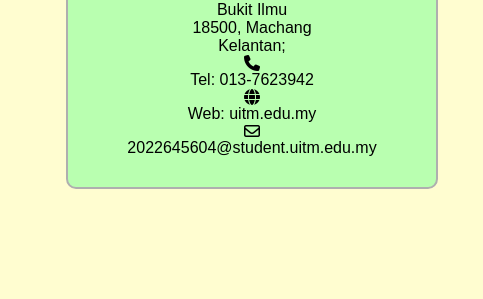
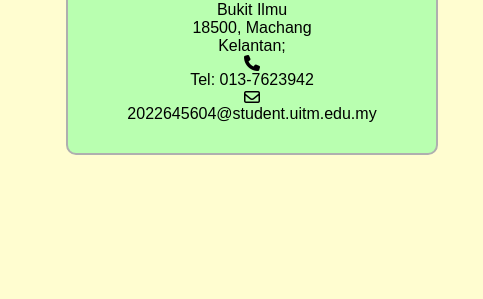
Before and after one commit to Safika09/my-website, a plain HTML site: page contact.html in a window 1280 px wide. Shown: the part 503-802 px from the top of the page, 797-1280 px from the left. Drawn offline with Linux system fonts and the light colour scheme; a web font is replaced by a local one.

Commit message:
Updated contact.html

```diff
--- a/contact.html
+++ b/contact.html
@@ -34,7 +34,6 @@
                 <h2>Contact Details</h2>
                 <i class="fa-solid fa-location-dot"></i> Address: UiTM Cawangan Machang <br> Bukit Ilmu<br> 18500, Machang <br> Kelantan; <br>
                 <i class="fa-solid fa-phone"></i> Tel: 013-7623942 <br>
-                <i class="fa-solid fa-globe"></i> Web: uitm.edu.my<br>
                 <i class="fa-regular fa-envelope"></i> 2022645604@student.uitm.edu.my
             </div>
         </div>
```
